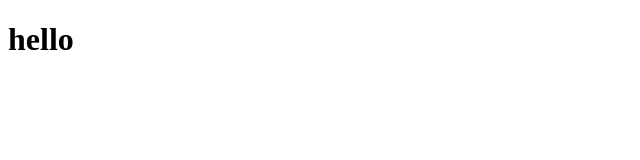
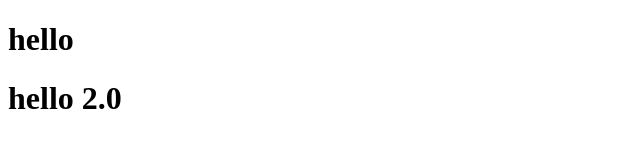
Before and after one commit to fahadalzah/error-solving, a plain HTML site: page index.html in a window 1280 px wide. Shown: the whole page, without its empty margins (0-640 px from the left). Drawn offline with Linux system fonts and the light colour scheme.

Commit message:
hello 2.0

```diff
--- a/index.html
+++ b/index.html
@@ -7,5 +7,6 @@
 </head>
 <body>
     <h1>hello</h1>
+    <h1>hello 2.0</h1>
 </body>
 </html>
```
